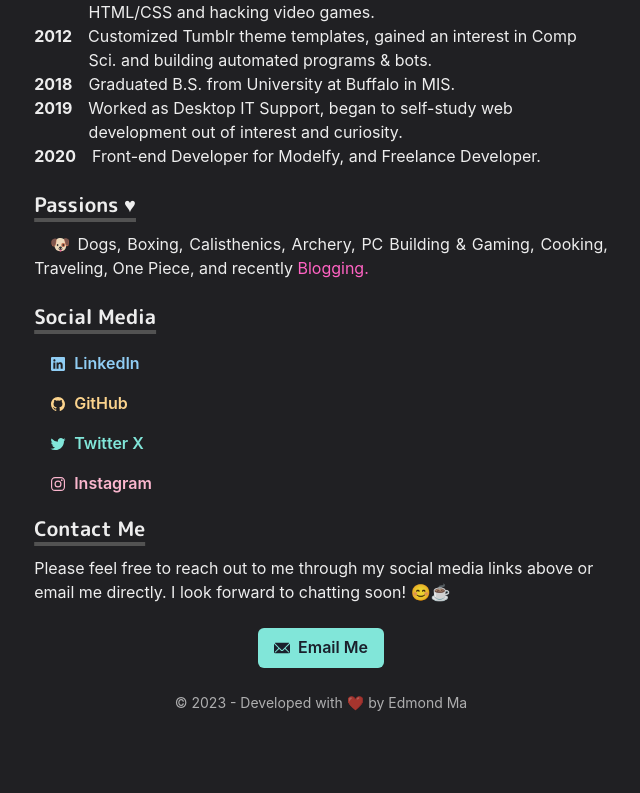
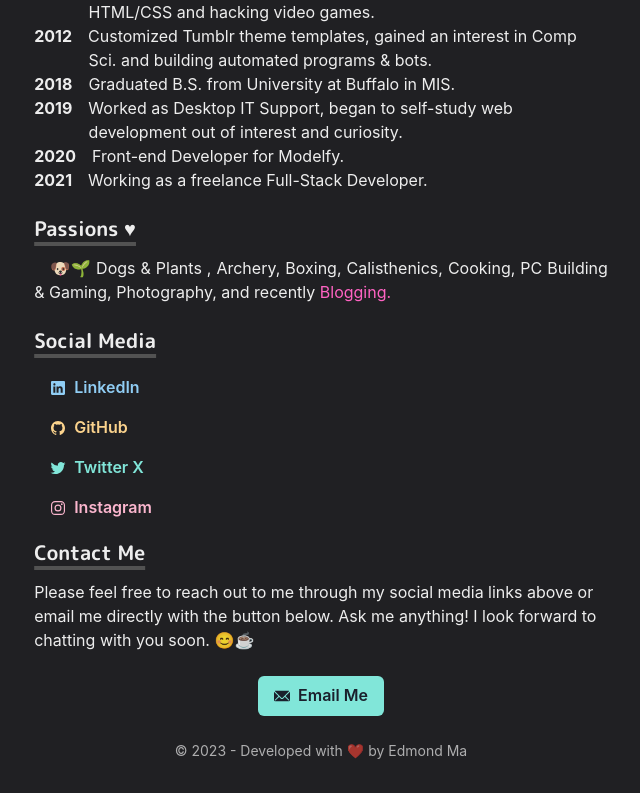
Before and after one commit to edjunma/edmondma.dev-v1, a Next.js app: page / in a window 1280 px wide. Shown: the part 654-1447 px from the top of the page, without its empty margins (319-959 px from the left). Before the commit the page ends 1399 px from the top, so only its background shows below. Built offline with nearby package versions, Linux system fonts and the light colour scheme.

Commit message:
minor detail update 8/17

```diff
--- a/components/logo.js
+++ b/components/logo.js
@@ -17,7 +17,7 @@ const LogoBox = styled.span`
   }
 
   &:hover > svg {
-    transform: rotate(20deg);
+    transform: rotate(30deg);
   }
 `
 
--- a/pages/index.js
+++ b/pages/index.js
@@ -108,7 +108,11 @@ const Page = () => {
           </BioSection>
           <BioSection>
             <BioYear>2020</BioYear>
-            Front-end Developer for Modelfy, and Freelance Developer.
+            Front-end Developer for Modelfy.
+          </BioSection>
+          <BioSection>
+            <BioYear>2021</BioYear>
+            Working as a freelance Full-Stack Developer.
           </BioSection>
         </Section>
 
@@ -117,8 +121,7 @@ const Page = () => {
             Passions ♥
           </Heading>
           <Paragraph>
-            🐶 Dogs, Boxing, Calisthenics, Archery, PC Building & Gaming, Cooking, Traveling, One Piece, and recently {' '}
-            <Link href="https://blog-v3-five.vercel.app/" target="_blank">
+            🐶🌱 Dogs & Plants , Archery, Boxing, Calisthenics, Cooking, PC Building & Gaming, Photography, and recently <Link href="https://blog-v3-five.vercel.app/" target="_blank">
               Blogging.
             </Link>
           </Paragraph>
@@ -179,7 +182,7 @@ const Page = () => {
             Contact Me
           </Heading>
         <p>
-          Please feel free to reach out to me through my social media links above or email me directly. I look forward to chatting soon! 😊☕
+          Please feel free to reach out to me through my social media links above or email me directly with the button below. Ask me anything! I look forward to chatting with you soon. 😊☕
         </p>
 
         <Box align="center" my={6}>
@@ -189,6 +192,7 @@ const Page = () => {
             scroll={false}
             leftIcon={<EmailIcon />}
             colorScheme="teal"
+            title="edjunma@gmail.com"
           >
             Email Me
           </Button>
```
